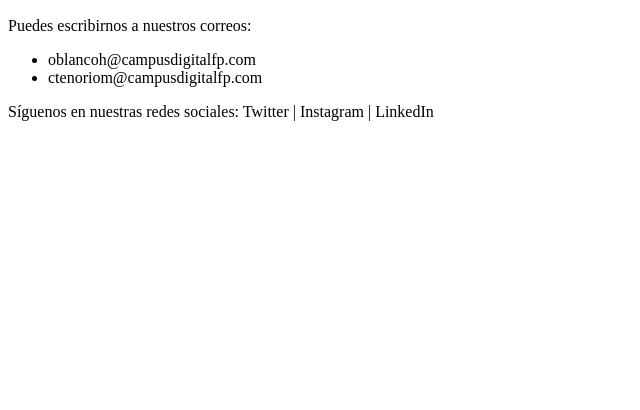
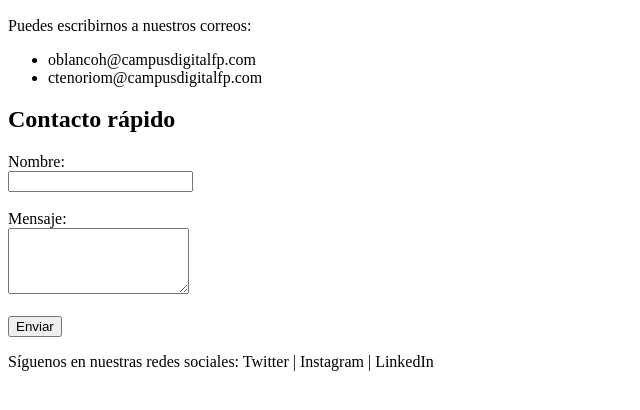
Before and after one commit to oblancoh/mi-proyecto-web, a plain HTML site: page index.html in a window 1280 px wide. Shown: the part 294-704 px from the top of the page, without its empty margins (0-640 px from the left). Drawn offline with Linux system fonts and the light colour scheme.

Commit message:
feat: añadir estructura HTML de formulario de contacto

```diff
--- a/index.html
+++ b/index.html
@@ -25,6 +25,19 @@
         </ul>
     </section>
 
+    <section id="formulario">
+        <h2>Contacto rápido</h2>
+        <form action="#">
+            <label for="nombre">Nombre:</label><br>
+            <input type="text" id="nombre" name="nombre" required><br><br>
+
+            <label for="mensaje">Mensaje:</label><br>
+            <textarea id="mensaje" name="mensaje" rows="4" required></textarea><br><br>
+
+            <button type="submit">Enviar</button>
+        </form>
+    </section>
+
     <footer>
         <p>Síguenos en nuestras redes sociales: Twitter | Instagram | LinkedIn</p>
     </footer>
```
